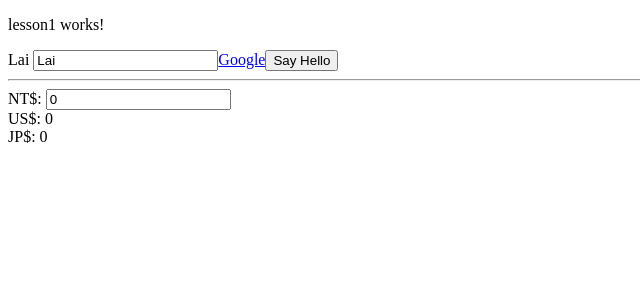
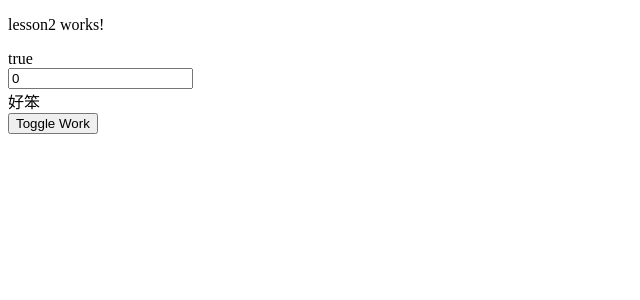
Before and after one commit to LaiJunBin/ng-test, an Angular app: page / in a window 1280 px wide. Shown: the top 300 px of the page, without its empty margins (0-640 px from the left). Built offline with nearby package versions, Linux system fonts and the light colour scheme.

Commit message:
lesson2 success

```diff
--- a/src/app/app.component.html
+++ b/src/app/app.component.html
@@ -1,2 +1,3 @@
-<app-lesson1></app-lesson1>
+<!-- <app-lesson1></app-lesson1> -->
+<app-lesson2></app-lesson2>
 <router-outlet></router-outlet>
--- a/src/app/app.module.ts
+++ b/src/app/app.module.ts
@@ -5,11 +5,13 @@ import { NgModule } from '@angular/core';
 import { AppRoutingModule } from './app-routing.module';
 import { AppComponent } from './app.component';
 import { Lesson1Component } from './lesson1/lesson1.component';
+import { Lesson2Component } from './lesson2/lesson2.component';
 
 @NgModule({
   declarations: [
     AppComponent,
-    Lesson1Component
+    Lesson1Component,
+    Lesson2Component,
   ],
   imports: [
     BrowserModule,
--- /dev/null
+++ b/src/app/lesson2/lesson2.component.html
@@ -0,0 +1,22 @@
+<p *ngIf="show; else noShow">
+  lesson2 works!
+</p>
+
+<ng-template #noShow>
+  <h1>Hello!!!</h1>
+</ng-template>
+
+<div [ngSwitch]="show">
+  <div *ngSwitchCase="true">true</div>
+  <div *ngSwitchCase="false">false</div>
+  <div *ngSwitchDefault>default</div>
+</div>
+
+<input type="text" [(ngModel)]="score" placeholder="Please Input Score">
+
+<div [ngSwitch]="score >= 60">
+  <div *ngSwitchCase="true">好棒</div>
+  <div *ngSwitchCase="false">好笨</div>
+</div>
+
+<button (click)="show = !show">Toggle Work</button>
--- /dev/null
+++ b/src/app/lesson2/lesson2.component.ts
@@ -0,0 +1,16 @@
+import { Component, OnInit } from '@angular/core';
+
+@Component({
+  selector: 'app-lesson2',
+  templateUrl: './lesson2.component.html',
+  styleUrls: ['./lesson2.component.css']
+})
+export class Lesson2Component implements OnInit {
+  show = true;
+  score = 0;
+  constructor() { }
+
+  ngOnInit() {
+  }
+
+}
```
Also changed, not shown: src/app/lesson2/lesson2.component.css (added), 1 other file (tests, documents, lock files or other folders).
